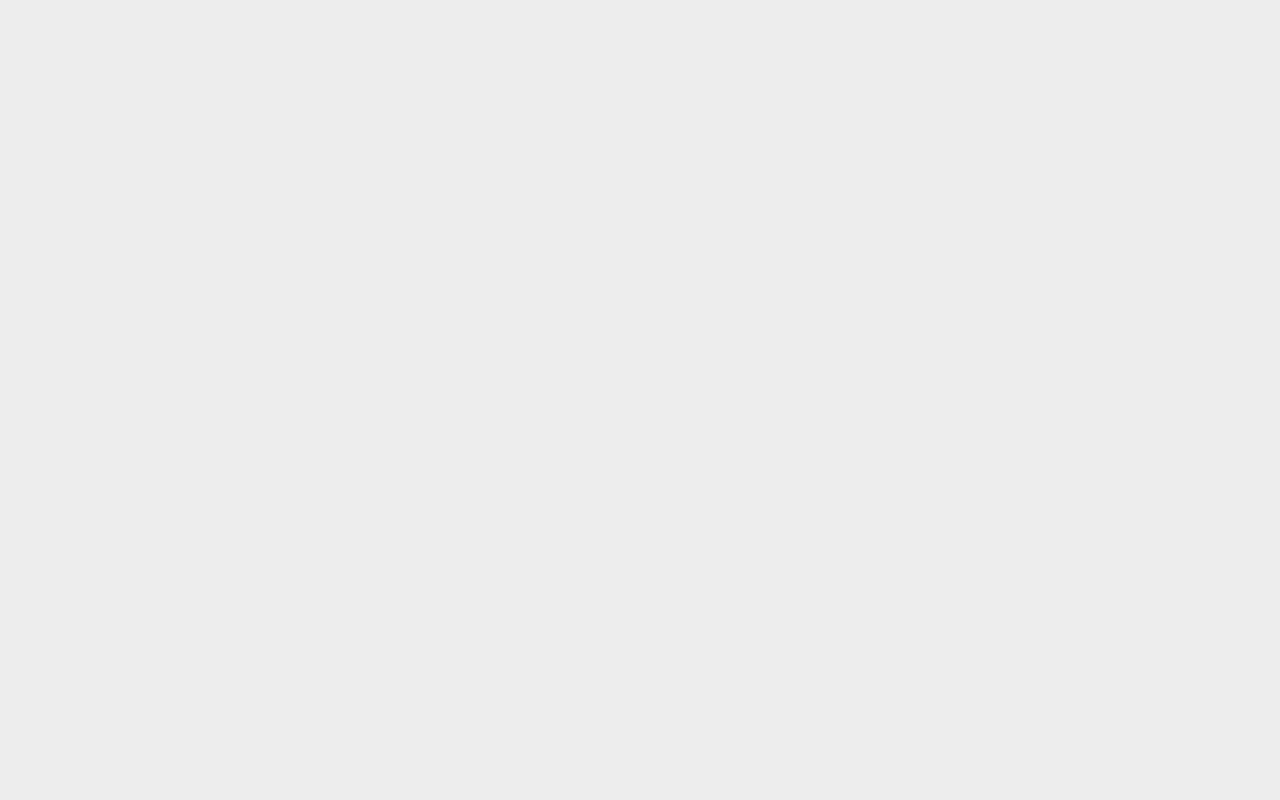
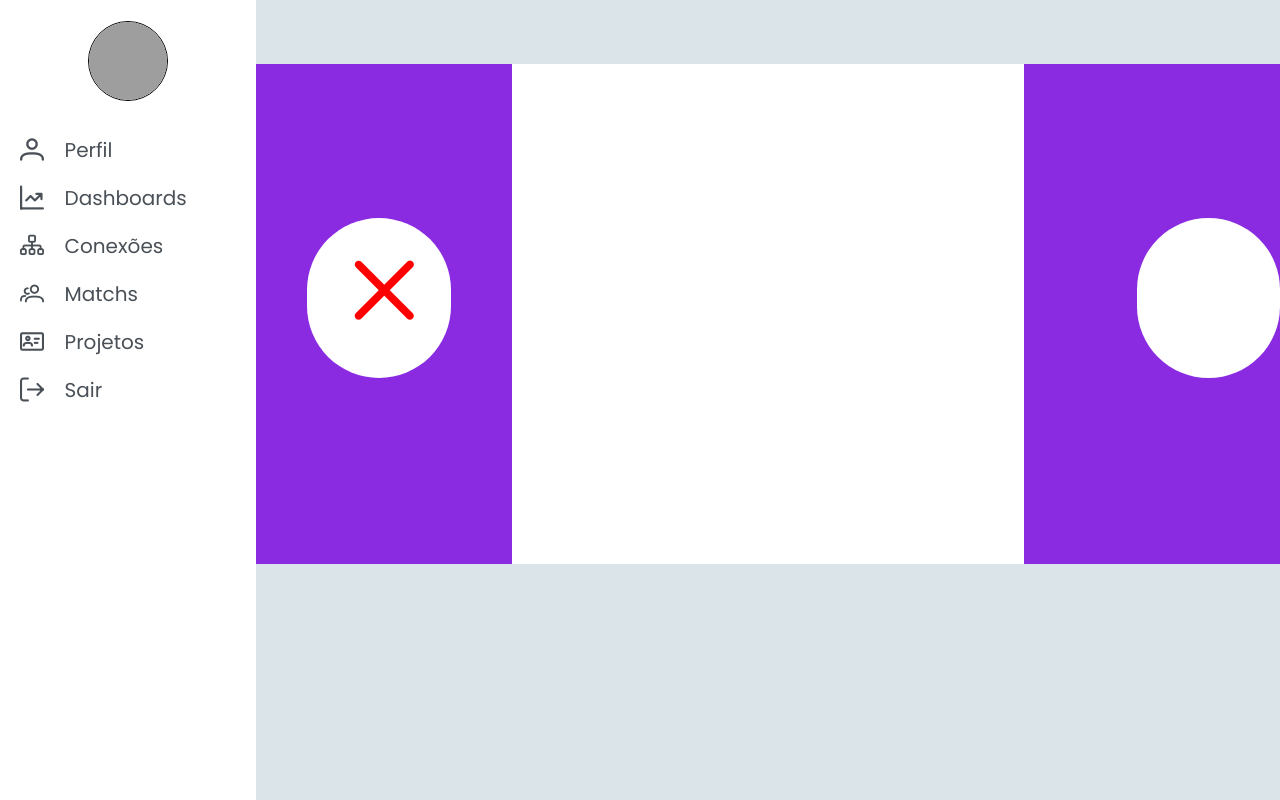
Before and after one commit to dianaaugusta/react-findr, a React (Create React App) app: page /match in a window 1280 px wide. Before the commit this address had no page. Built offline with nearby package versions, Linux system fonts and the light colour scheme; no server answers; grey boxes are pictures that could not be loaded.

Commit message:
FEAT(src/pages/): finalizando backend da pagina de specialty dos freelancers e criando tela de match

```diff
--- a/src/pages/habilits-habilit.jsx
+++ b/src/pages/habilits-habilit.jsx
@@ -1,40 +1,69 @@
 import FindrMenu from "../components/findr-menu";
 import "../styles/findr-habilits-habilit-style.css"
-
+import { useState } from "react";
+import api from "../api";
 
 
 function HabilitsHabilit() {
+
+
+    const [habilitSpecialtyInput, setHabilitSpecialtyInput] = useState("");
+    const [levelKnowledgeInput, setlevelKnowledgeInput] = useState();
+    const [ocupationAreaInput, setOcupationAreaInput] = useState("");
+
+    function postSpecialtyFreelancer(e) {
+        e.preventDefault();
+
+
+        const objSpecialty = {
+            ocupationArea: ocupationAreaInput,
+            technologyUsed: habilitSpecialtyInput,
+            levelKnowledge: levelKnowledgeInput,
+            fkFreelancer: {
+              idUserFreelancer: sessionStorage.idUsuario,
+            }
+          }
+
+        api.post("specialty", objSpecialty).then(res =>{
+            console.log(res)
+            alert("cadastrado com sucesso!");
+        }).catch(erro => {
+            alert("Erro no cadastro!");
+            console.log(objSpecialty)
+            console.log(erro);
+        })
+    }
 
 
 
     return (
         <div class="container-habilit">
             <FindrMenu />
-
+            <form action="" onSubmit={postSpecialtyFreelancer}>
             <div class="content-habilit">
                 <div class="habilits-freelancer">
                     <h2>Cadastro de Habilidades</h2>
                     <div class="habilits-freelancer-select">
-                        <select>
-                            <option>Selecione uma habiliade</option>
-                            <option>Java</option>
-                            <option>Kotlin</option>
-                            <option>JavaScript</option>
-                            <option>Spring Boot</option>
-                            <option>MySQL</option>
-                            <option>React</option>
-                            <option>Angular</option>
-                            <option>View</option>
-                            <option>UX</option>
-                            <option>UI</option>
-                            <option>TypeScript</option>
-                            <option>PHP</option>
-                            <option>Python</option>
-                            <option>C#</option>
-                            <option>C++</option>
-                            <option>Ruby</option>
-                            <option>jQuery</option>
-                            <option>Vue</option>
+                        <select onChange={((event) => habilitSpecialtyInput(event.target.value))}>
+                            <option value={''} hidden="true" default="true">Selecione uma habiliade</option>
+                            <option value={'Java'}>Java</option>
+                            <option value={'Kotlin'}>Kotlin</option>
+                            <option value={'JavaScript'}>Java Script</option>
+                            <option value={'SpringBoot'}>Spring Boot</option>
+                            <option value={'MySQL'}>MySQL</option>
+                            <option value={'React'}>React</option>
+                            <option value={'Angular'}>Angular</option>
+                            <option value={'Viws'}>View</option>
+                            <option value={'UX'}>UX</option>
+                            <option value={'UI'}>UI</option>
+                            <option value={'TypeScript'}>TypeScript</option>
+                            <option value={'PHP'}>PHP</option>
+                            <option value={'Python'}>Python</option>
+                            <option value={'C#'}>C#</option>
+                            <option value={'C++'}>C++</option>
+                            <option value={'Ruby'}>Ruby</option>
+                            <option value={'jQuery'}>jQuery</option>
+                            <option value={'Vue'}>Vue</option>
                         </select>
                     </div>
 
@@ -44,45 +73,51 @@ function HabilitsHabilit() {
                         <div class="type-levels-free">
 
                             <div className="level-beginner-free">
-                                <input type="radio" />
+                                <input type="radio" name="levelKnowledgeInput" onChange={e=>setlevelKnowledgeInput(e.target.value)}/>
                                 <p>Iniciante</p>
                             </div>
 
                             <div class="level-intermediary-free">
-                                <input type="radio" />
+                                <input type="radio" name="levelKnowledgeInput" onChange={e=>setlevelKnowledgeInput(e.target.value)}/>
                                 <p>Intermediário</p>
                             </div>
 
                             <div class="level-advanced-free">
-                                <input type="radio" />
+                                <input type="radio" name="levelKnowledgeInput" onChange={e=>setlevelKnowledgeInput(e.target.value)}/>
                                 <p>Avançado</p>
                             </div>
 
                         </div>
 
-                        <div class="button-registration-habilit-free">
+                        {/* <div class="button-registration-habilit-free">
                             <button>Cadastrar habiliade</button>
-                        </div>
+                        </div> */}
 
-                        <div class="habilits-with-level-free">
+                        {/* <div class="habilits-with-level-free">
                             <div class="habiit-content-free">
                             <span class="habilit-level-free">Java(Iniciante)</span>
                             </div>
-                        </div>
+                        </div> */}
 
-                        <div class="description-project-free">
+                            <div class="ocupation-area">
+                                    <p>Àrea que deseja atuar</p>
+                                    <input type="text" value={ocupationAreaInput} onChange={((event) =>{
+                                        setOcupationAreaInput(event.target.value)
+                                    })}/>
+                                </div>
+
+                        {/* <div class="description-project-free">
                             <p>Descreva seus conhecimentos</p>
                             <div class="description-free">
                                 <textarea></textarea>
                             </div>
-                        </div>
+                        </div> */}
                     </div>
                 </div>
 
 
                 <div class="info-user-freelancer">
                     <div class="info-user-freelancer-content">
-                        <h1>Olá, Pedro!</h1>
                         <p>Conte-nos um pouco mais sobre os projetos que você possui</p>
                     </div>
 
@@ -98,7 +133,7 @@ function HabilitsHabilit() {
 
 
             </div>
-
+            </form>
         </div>
     )
 }
--- a/src/pages/habilits-project.jsx
+++ b/src/pages/habilits-project.jsx
@@ -16,9 +16,6 @@ function HabilitsProject() {
 
 
     function postProjectContratante(e) {
-
-        const userAtivo = sessionStorage.getItem("user");
-        window.sessionStorage.setItem("user", userAtivo);
         e.preventDefault();
 
 
@@ -31,15 +28,13 @@ function HabilitsProject() {
             levelKnowledge: levelKnowledgeInput,
             quantifyProfissionals: quantifyProfissionalsInput,
             contactor: {
-                idContactor: idContactor,
+                idContactor: sessionStorage.idContactor,
             }
         }
 
         api.post("project", objProject).then(res =>{
+            console.log(res);
             alert("cadastrado com sucesso!");
-            api.get('/contactor').then((resposta=>{
-                sessionStorage.idContactor = resposta.data.idContactor
-            }))
         }).catch(erro => {
             alert("Erro no cadastro!");
             console.log(objProject)
@@ -146,7 +141,7 @@ function HabilitsProject() {
 
                         <div class="info-user">
                             <div class="info-user-contratante">
-                                <h1>Olá, Joyce!</h1>
+                                <h1>Olá, {sessionStorage.nomeUsuario}!</h1>
                                 <p>Conte-nos um pouco mais sobre os projetos que você possui</p>
                             </div>
 
--- a/src/pages/login-findr.jsx
+++ b/src/pages/login-findr.jsx
@@ -11,7 +11,8 @@ function FindrLogin() {
     const [emailUser, setEmailUser] = useState('');
     const [password, setPassword] = useState('');
     const loginPost = { email: emailUser, password: password}
-
+    const [loginInfo, setLoginInfo] = useState('');
+    const [typeLogin, setTypeLoginRadio] = useState();
 
 
     const handleCallback = (childData) => {
@@ -23,14 +24,16 @@ function FindrLogin() {
     const navigate = useNavigate()
 
     function autenticar() {
+
+
+        if(typeLogin === 'Freelancer'){
             api.post("freelancer/login", loginPost).then((resposta) => {
                 console.log(resposta)
                 if (resposta.status === 200) {
-                navigate('/perfil')
-                api.get(`/freelancer/perfil/${description}`).then((resposta) => {
-                    console.log(resposta.data.idUserFPreelancer)
-                    sessionStorage.nomesuario = resposta.data.name;
+                    navigate('/habilits/habilit')
+                    api.get(`/freelancer/perfil/${emailUser}`).then((resposta) => {
                         sessionStorage.idUsuario = resposta.data.idUserFreelancer;
+                        sessionStorage.nomeUsuario = resposta.data.name;
                         sessionStorage.email = resposta.data.email;
                     })
                 }
@@ -39,6 +42,25 @@ function FindrLogin() {
                     alert("Usuario e/ou senha incorreto")
                 }
             })
+        }else{
+            api.post("contactor/login", loginPost).then((resposta) =>{
+                console.log(resposta)
+                if(resposta.status === 200){
+                    navigate('/habilits/project')
+                    api.get(`/contactor/perfil/${emailUser}`).then((resposta) =>{
+                        sessionStorage.idContactor = resposta.data.idContactor;
+                        sessionStorage.nomeUsuario = resposta.data.name;
+                        sessionStorage.email = resposta.data.email
+                    })
+                }
+                else if (resposta.status === 404) {
+                    console.log("usuario incorreto!")
+                    alert("Usuario e/ou senha incorreto")
+                }
+            })
+        }
+
+
     }
 
     return (
@@ -57,6 +79,16 @@ function FindrLogin() {
                     <br />
                     <input id="input_senha" placeholder="Senha" type="password" onInput={(evento) => { setPassword(evento.target.value) }} />
                     <br />
+                    <div class="type-login">
+                        <div class="type-freelancer">
+                            <input type="radio" name="typeLogin" value="Freelancer" onChange={e=>setTypeLoginRadio(e.target.value)}/>
+                            <p>Freelancer</p>
+                        </div>
+                        <div class="type-contratante">
+                            <input type="radio" name="typeLogin" value="Contratante" onChange={e=>setTypeLoginRadio(e.target.value)}/>
+                            <p>Contratante</p>
+                        </div>
+                    </div>
                     <button id="btn-click-login" onClick={() => autenticar()}>Fazer Login</button>
 
                     <div className="password-options">
--- a/src/pages/match.jsx
+++ b/src/pages/match.jsx
@@ -1,83 +1,65 @@
-// import FindrAutocomplete from "../components/findr-autocomplete";
-// import FaqComponent from "../components/findr-faq-component";
-// import FindrMenu from "../components/findr-menu"
-// import '../styles/findr-match-style.css'
-// import { useEffect } from "react";
-// import { useState } from "react";
-// import FindrBox from "../components/findr-box"
-// import api from "../api";
-// import CloseIcon from '@mui/icons-material/Close';
-// import FavoriteIcon from '@mui/icons-material/Favorite';
-// import Fade from '@mui/material/Fade';
-// // import Carousel from 'react-material-ui-carousel'
-// function FindrMatch() {
-//   const [userList, setUserList] = useState([]);
-//   const [userTestList, setUserTestList] = useState([]);
+import FindrAutocomplete from "../components/findr-autocomplete";
+import FaqComponent from "../components/findr-faq-component";
+import FindrMenu from "../components/findr-menu"
+import '../styles/findr-match-style.css'
+import { useEffect } from "react";
+import { useState } from "react";
+import FindrBox from "../components/findr-box"
+import api from "../api";
+import CloseIcon from '@mui/icons-material/Close';
+import FavoriteIcon from '@mui/icons-material/Favorite';
+import Fade from '@mui/material/Fade';
+// import Carousel from 'react-material-ui-carousel'
+function FindrMatch() {
+  const [userList, setUserList] = useState([]);
+  const [userTestList, setUserTestList] = useState([]);
 
-//   useEffect(() => {
-//     api.get("/freelancer").then((res) => {
-//       setUserList(res.data);
-//       console.log("dentro do use effect" + userTestList)
-//     }).catch((err) => {
-//       console.log(err);
-//     })
-//   }, [])
+  useEffect(() => {
+    api.get("/freelancer").then((res) => {
+      setUserList(res.data);
+      console.log("dentro do use effect" + userTestList)
+    }).catch((err) => {
+      console.log(err);
+    })
+  }, [])
 
 
 
 
-//   function awaitMatchUser(fkFreelancer){
-//     api.post("/match/freelancer/" + {fkFreelancer}).then(res => {
-//       if (res.status === 200) {
-//         alert("Its a match!");
-//     }
-//     }).catch(erro => {
-//       alert("Deu ruim!");
-//       console.log(erro);
-//     })
+  function awaitMatchUser(fkFreelancer){
+    api.post("/match/freelancer/" + {fkFreelancer}).then(res => {
+      if (res.status === 200) {
+        alert("Its a match!");
+    }
+    }).catch(erro => {
+      alert("Deu ruim!");
+      console.log(erro);
+    })
 
-//   }
-//   console.log("dps do user effetc" + userTestList)
-//   return (
-//     <>
-//       <FindrMenu />
+  }
+  console.log("dps do user effetc" + userTestList)
+  return (
+        <div class="container-match">
+            <FindrMenu />
 
-//       <Carousel
-//         autoPlay={false}
-//         animation="slide"
-//         strictIndexing={false}
-//         navButtonsAlwaysVisible={true}
-//         next={() => {
-//           // api.post("/freelancer/", { idFreelancer }, "/1/true").then(res => {
-//           api.post("like/freelancer/1/1/true").then(res => {
-//             alert("Like enviado com sucesso!");
-//             awaitMatchUser(2)
-//           }).catch(erro => {
-//             alert("Deu ruim!");
-//             console.log(erro);
-//           })
-//         }}
-//         NextIcon={<FavoriteIcon id="favorite-button-icon" /> }
-//         PrevIcon={<CloseIcon id="not-interested-icon" />}
+            <div class="content-match">
 
-//       >
-//         {
-//           userList.map(u => (
-//             <FindrBox
-//               title={u.name}
-//               firstSkill = ""
-//               secondSkill = ""
-//               thirdSkill = ""
-//               idUserFreelancer={u.idUserFreelancer}
-//               avaliableTime={u.avaliableTime}
-//             />
-//           ))
-//           // items.map( (item, i) => <Item key={i} item={item} /> )
-//         }
-//       </Carousel>
+                <div class="match-refused">
+                    <i class="pi pi-fw pi-times"></i>
+                </div>
 
-//     </>
-//   );
-// }
+                <div class="match-information">
 
-// export default FindrMatch;
+                </div>
+
+                <div class="match-accepted">
+
+                </div>
+
+            </div>
+
+        </div>
+  );
+}
+
+export default FindrMatch;
--- a/src/routes.jsx
+++ b/src/routes.jsx
@@ -6,6 +6,7 @@ import FindrMatch from "./pages/match"
 import Perfil from "./pages/perfil";
 import HabilitsProject from "./pages/habilits-project"
 import HabilitsHabilit from "./pages/habilits-habilit"
+import Match from "./pages/match"
 
 function Rotas(){
     return(
@@ -18,6 +19,7 @@ function Rotas(){
                 <Route path="/perfil" element={<Perfil/>}/>
                 <Route path="/habilits/project" element={<HabilitsProject/>}/>
                 <Route path="/habilits/habilit" element={<HabilitsHabilit/>}></Route>
+                <Route path="/match" element={<Match/>}></Route>
             </Routes>
         </BrowserRouter>
     );
--- a/src/styles/findr-habilits-habilit-style.css
+++ b/src/styles/findr-habilits-habilit-style.css
@@ -1,11 +1,16 @@
 .content-habilit{
     background-color: white;
-    width: 75%;
+    width: 94%;
     height: 585px;
-    margin-left: 2%;
+    margin-left: 3%;
     margin-top: 2%;
     border-radius: 75px;
     display: flex;
+}
+
+form{
+    width: 100vw;
+    min-height: 100vh;
 }
 
 .container-habilit{
@@ -228,3 +233,22 @@
     text-transform: uppercase;
     padding: 5px 40px 5px 40px;
 }
+
+.ocupation-area{
+    margin-top: 2%;
+}
+
+.ocupation-area p{
+    font-size: 15px;
+    color: blueviolet;
+    font-weight: bold;
+    margin-top: 2%;
+}
+
+.ocupation-area input{
+    border: 2px solid blueviolet;
+    border-radius: 7px;
+    width: 87%;
+    outline: 0;
+    padding-left: 5px;
+}
--- a/src/styles/findr-login-page-style.css
+++ b/src/styles/findr-login-page-style.css
@@ -39,6 +39,7 @@ body{
     border-radius: 15px;
     height: 40px;
     color: white;
+    margin-top: 2%;
 }
 
 .saudacao-usuario .p-inputtext.p-component{
@@ -125,3 +126,25 @@ body{
 #btn-click-login{
     background-color: purple;
 }
+
+
+.type-login{
+    display: flex;
+    flex-direction: row;
+    justify-content: space-between;
+}
+
+.type-login input{
+    accent-color: blueviolet;
+    cursor: pointer;
+}
+
+.type-freelancer{
+    width: 50%;
+    display: flex;
+}
+
+.type-contratante{
+    width: 50%;
+    display: flex;
+}
--- a/src/styles/findr-match-style.css
+++ b/src/styles/findr-match-style.css
@@ -1,12 +1,55 @@
-.card-match{
+
+.content-match{
+    width: 80%;
+    height: 500px;
+    background-color: blueviolet;
     display: flex;
-    justify-content: space-around;
-    padding-top: 1%;
+    margin-left: auto;
+    margin-right: auto;
+    margin-top: 5%;
+    justify-content: space-between;
 }
 
-.css-1m9128y {
-    display: none;
-    width: 100%;
-    margin-top: 10px;
-    text-align: center;
+.container-match{
+    width: 100vw;
+    min-height: 100vh;
+    display: flex;
 }
+
+.match-refused{
+    width: 14%;
+    height: 160px;
+    background-color: white;
+    margin-top: 15%;
+    border-radius: 100px;
+    margin-left: 5%;
+}
+
+.match-refused i{
+    display: flex;
+    align-items: center;
+    font-size: 50px;
+    margin-left: auto;
+    margin-right: auto;
+    margin-top: 25%;
+}
+
+.match-refused i:before{
+    color: red !important;
+}
+
+
+.match-information{
+    width: 50%;
+    height: 500px;
+    background-color: white;
+}
+
+.match-accepted{
+    width: 14%;
+    height: 160px;
+    background-color: white;
+    margin-top: 15%;
+    border-radius: 100px;
+    margin-left: 5%;
+}
```
Lines whose indentation alone changed are shown as unchanged.
